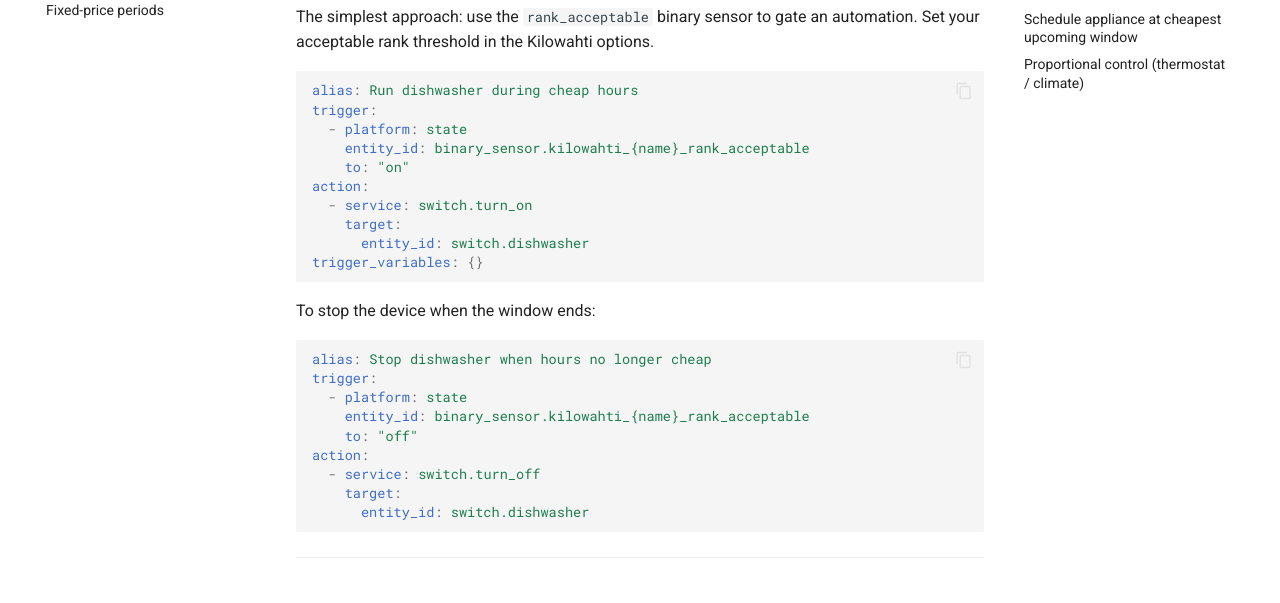
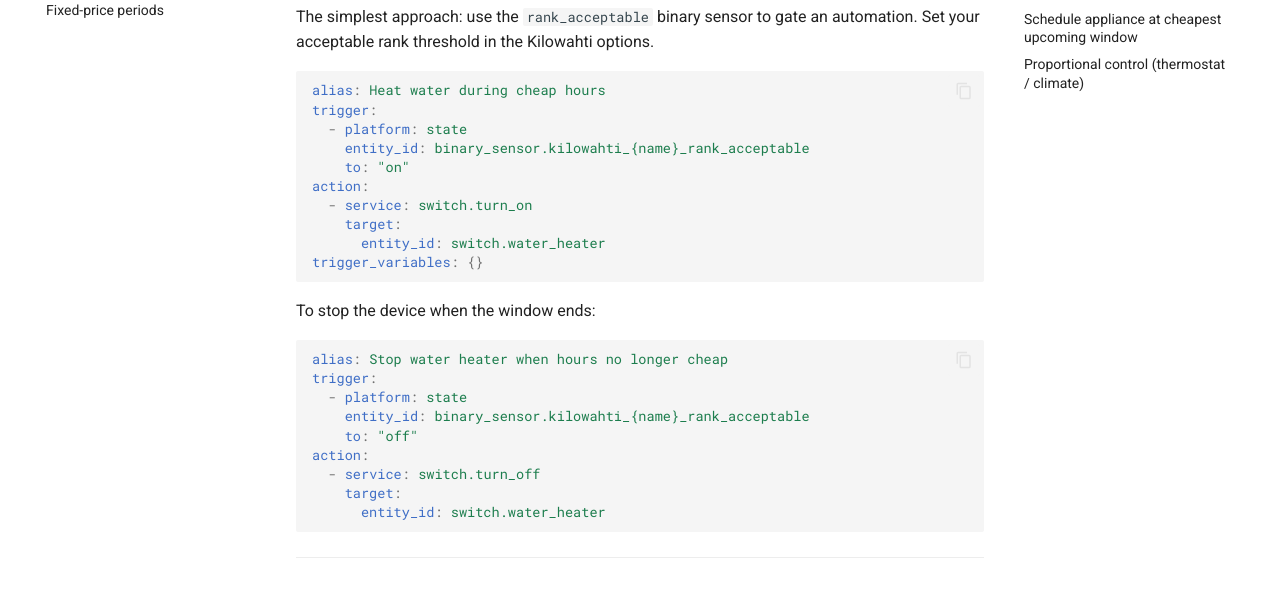
Before and after one commit to Kilowahti/kilowahti-docs, an MkDocs documentation site: the page built from docs/automations.md, in a window 1280 px wide and 1400 px high, scrolled down 213 px. Shown: the part 179-782 px from the top of the window. Built offline with MkDocs 1.6.1 and Material for MkDocs 9.7.7, drawn with Linux system fonts in a browser that asks for light colours; comment, search, counter and statistics services are not loaded; some of the changed text lies outside the part shown.

Commit message:
Improve automation examples

````diff
--- a/docs/automations.md
+++ b/docs/automations.md
@@ -9,7 +9,7 @@
 The simplest approach: use the `rank_acceptable` binary sensor to gate an automation. Set your acceptable rank threshold in the Kilowahti options.
 
 ```yaml
-alias: Run dishwasher during cheap hours
+alias: Heat water during cheap hours
 trigger:
   - platform: state
     entity_id: binary_sensor.kilowahti_{name}_rank_acceptable
@@ -17,14 +17,14 @@
 action:
   - service: switch.turn_on
     target:
-      entity_id: switch.dishwasher
+      entity_id: switch.water_heater
 trigger_variables: {}
 ```
 
 To stop the device when the window ends:
 
 ```yaml
-alias: Stop dishwasher when hours no longer cheap
+alias: Stop water heater when hours no longer cheap
 trigger:
   - platform: state
     entity_id: binary_sensor.kilowahti_{name}_rank_acceptable
@@ -32,7 +32,7 @@
 action:
   - service: switch.turn_off
     target:
-      entity_id: switch.dishwasher
+      entity_id: switch.water_heater
 ```
 
 ---
````
Also changed, not shown: other parts of docs/automations.md (+2 -2 lines).
